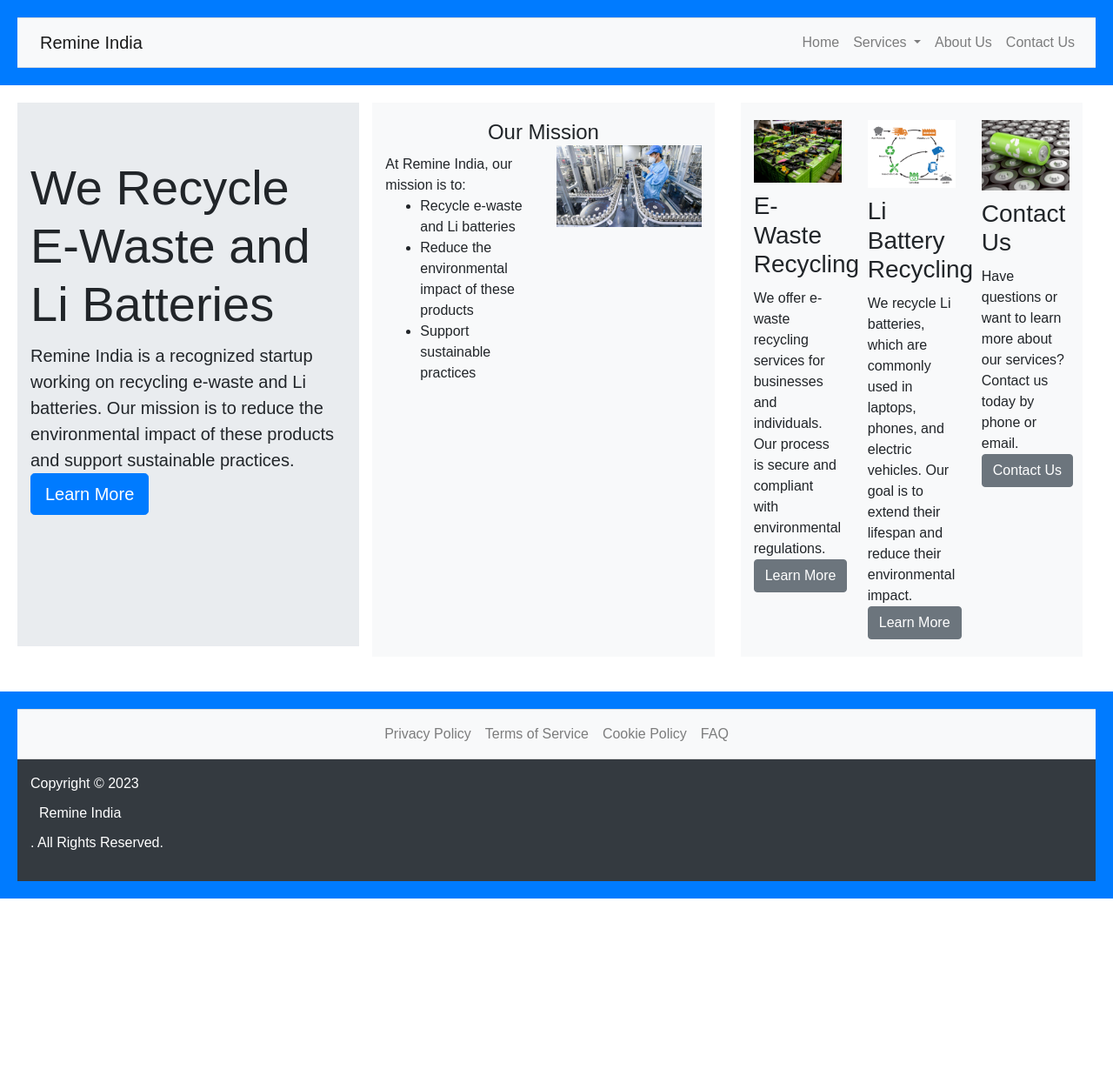
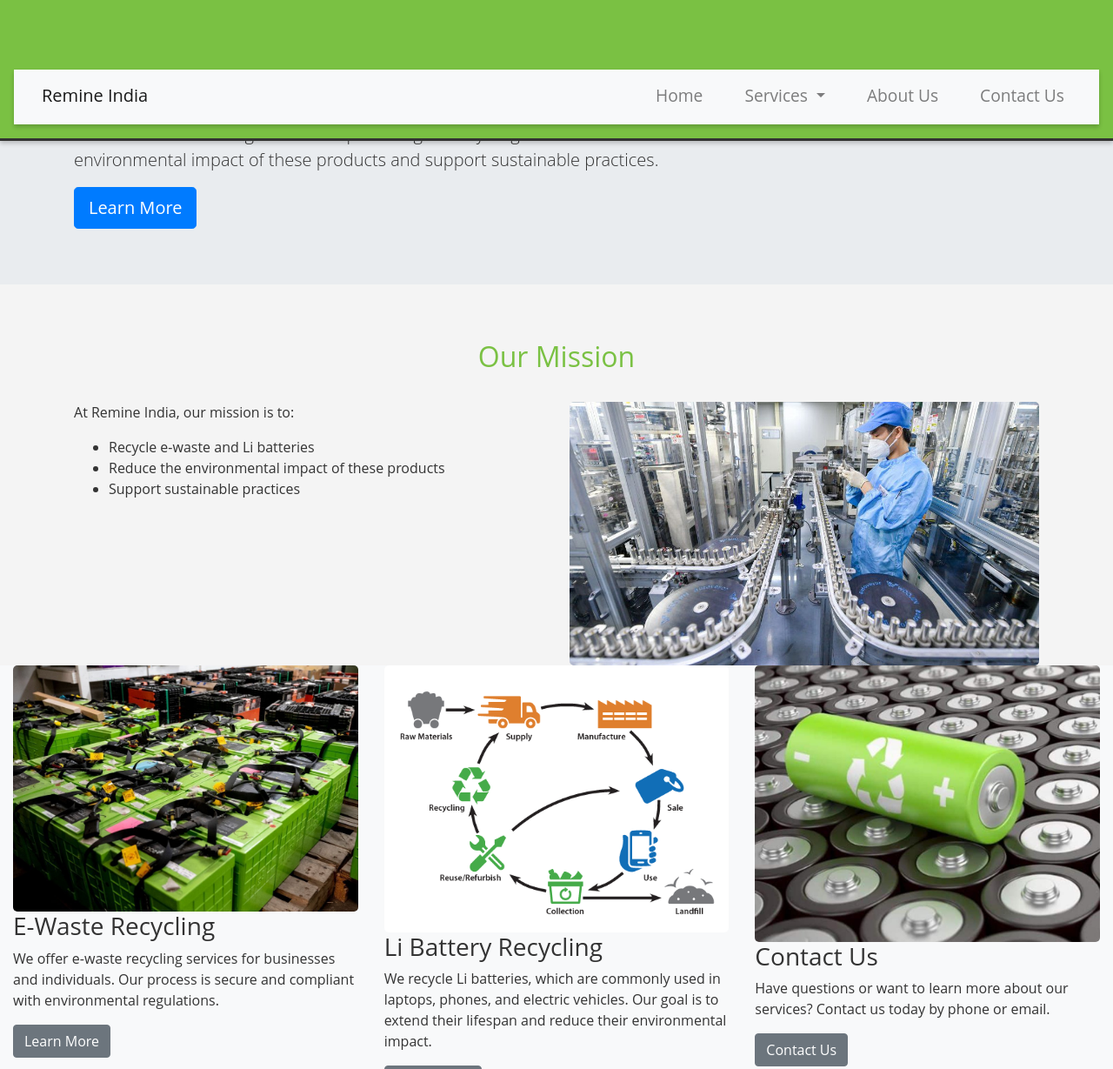
Before and after one commit to GeekyCoder19/Remine_India, a plain HTML site: page index.html in a window 1280 px wide. Shown: the top 1229 px of the page at 87% size. Before the commit the page ends 1033 px from the top, so only its background shows below. Drawn offline with nearby package versions, Linux system fonts and the light colour scheme.

Commit message:
Update style.css

```diff
--- a/style.css
+++ b/style.css
@@ -1,139 +1,113 @@
-/* Global styles */
-* {
-  box-sizing: border-box;
+/* font and color settings */
+body {
+  font-family: 'Open Sans', sans-serif;
+  color: #333;
+  background-color: #f4f4f4;
 }
 
-body {
-  margin: 0;
-  font-family: Arial, sans-serif;
-  font-size: 16px;
-  line-height: 1.5;
+/* header */
+header {
+  background-color: #7ac143;
+  padding: 1rem;
+  color: white;
+  text-align: center;
+  border-bottom: 3px solid #333;
+  box-shadow: 0px 3px 5px rgba(0, 0, 0, 0.2);
+  position: fixed;
+  width: 100%;
+  top: 0;
+  left: 0;
+  z-index: 1;
 }
 
-a {
-  color: #007bff;
-  text-decoration: none;
-}
-
-a:hover {
-  text-decoration: underline;
-}
-
-/* Header styles */
-header {
-  background-color: #007bff;
-  color: #fff;
-  padding: 20px;
-}
-
-header h1 {
-  margin: 0;
-  font-size: 36px;
-  line-height: 1.2;
-}
-
-header p {
-  margin: 0;
-  font-size: 18px;
-}
-
-/* Navigation styles */
+/* navigation bar */
 nav {
-  background-color: #f8f9fa;
-  border-top: 1px solid #ddd;
-  border-bottom: 1px solid #ddd;
-  padding: 10px;
-}
-
-nav ul {
-  margin: 0;
-  padding: 0;
-  list-style: none;
   display: flex;
-  justify-content: space-between;
-}
-
-nav li {
-  margin: 0;
+  justify-content: center;
+  align-items: center;
+  background-color: white;
+  box-shadow: 0px 3px 5px rgba(0, 0, 0, 0.2);
+  margin-top: 4rem;
+  padding: 1rem;
+  position: sticky;
+  top: 0;
+  z-index: 1;
 }
 
 nav a {
-  display: block;
-  padding: 10px;
+  text-decoration: none;
+  color: #333;
+  margin: 0 1rem;
+  font-size: 1.2rem;
+  padding-bottom: 0.5rem;
+  border-bottom: 2px solid transparent;
+  transition: all 0.3s ease-in-out;
 }
 
-/* Main styles */
-main {
-  padding: 20px;
-  display: flex;
-  flex-wrap: wrap;
-  justify-content: space-between;
+nav a:hover {
+  border-bottom: 2px solid #7ac143;
 }
 
-section {
-  flex-basis: calc(33.33% - 20px);
-  margin-bottom: 20px;
-  background-color: #f8f9fa;
-  padding: 20px;
+/* section headings */
+section h2 {
+  color: #7ac143;
+  margin-top: 4rem;
+  margin-bottom: 2rem;
+  text-align: center;
 }
 
-section h2 {
-  margin: 0;
-  font-size: 24px;
-  line-height: 1.2;
+/* images */
+img {
+  max-width: 100%;
+  height: auto;
+  display: block;
+  margin: auto;
+  border-radius: 5px;
 }
 
-section p {
-  margin: 10px 0 0 0;
-  font-size: 16px;
+/* image animation */
+.fade-in {
+  animation: fade-in 1s;
 }
 
-section img {
-  width: 100%;
-  height: auto;
-  margin-bottom: 10px;
+@keyframes fade-in {
+  from {
+    opacity: 0;
+  }
+  to {
+    opacity: 1;
+  }
 }
 
-/* Footer styles */
-footer {
-  background-color: #007bff;
-  color: #fff;
-  padding: 20px;
+/* button */
+button {
+  background-color: #7ac143;
+  color: white;
+  padding: 0.8rem 1.2rem;
+  font-size: 1.2rem;
+  border: none;
+  border-radius: 5px;
+  cursor: pointer;
+  transition: all 0.3s ease-in-out;
 }
 
-footer ul {
-  margin: 0;
-  padding: 0;
-  list-style: none;
-  display: flex;
-  justify-content: space-between;
+button:hover {
+  background-color: #5c9033;
 }
 
-footer li {
-  margin: 0;
+/* button animation */
+button:hover {
+  animation: pulse 1s infinite;
 }
 
-footer a {
-  display: block;
-  padding: 10px;
-}
-
-@media (max-width: 767px) {
-  /* Mobile styles */
-  main {
-    flex-direction: column;
+@keyframes pulse {
+  0% {
+    transform: scale(1);
   }
-
-  section {
-    flex-basis: 100%;
+  50% {
+    transform: scale(1.1);
   }
-
-  nav ul {
-    flex-direction: column;
-    align-items: center;
-  }
-
-  nav li {
-    margin: 10px 0;
+  100% {
+    transform: scale(1);
   }
 }
```
